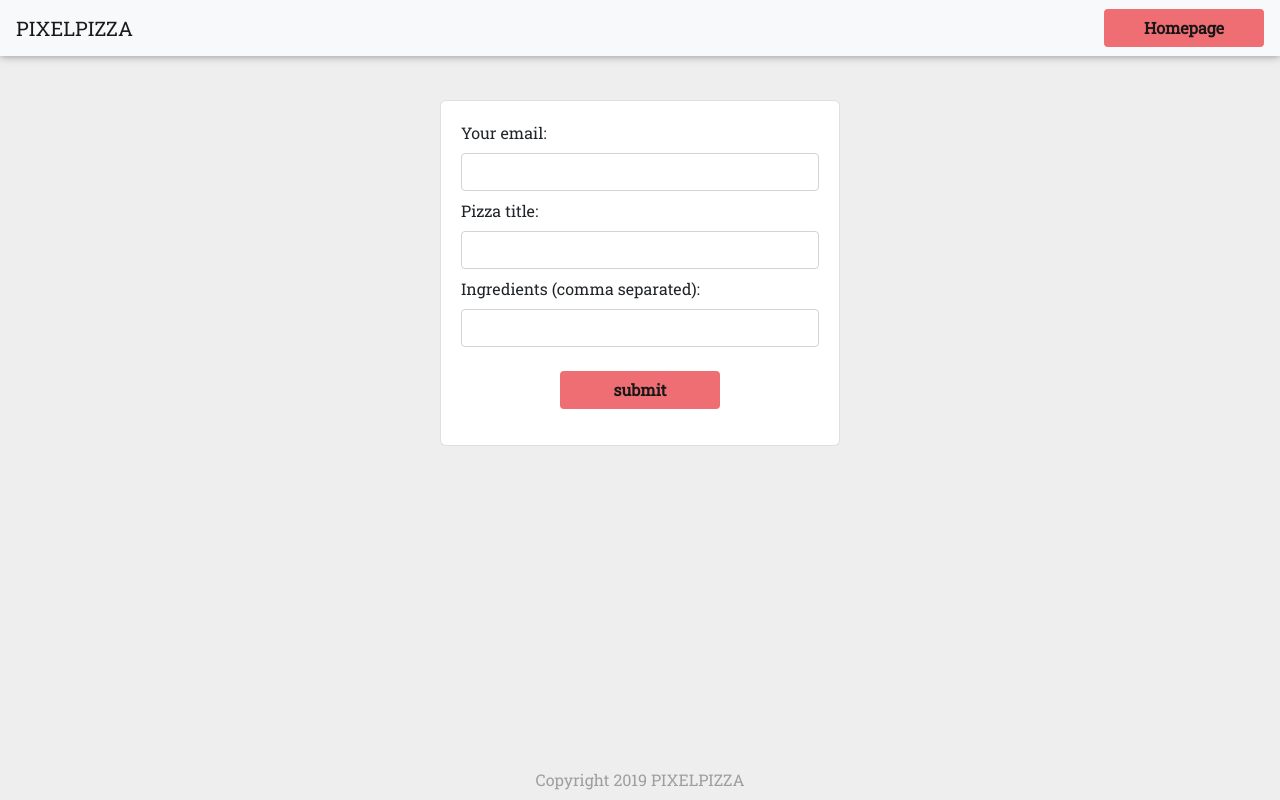
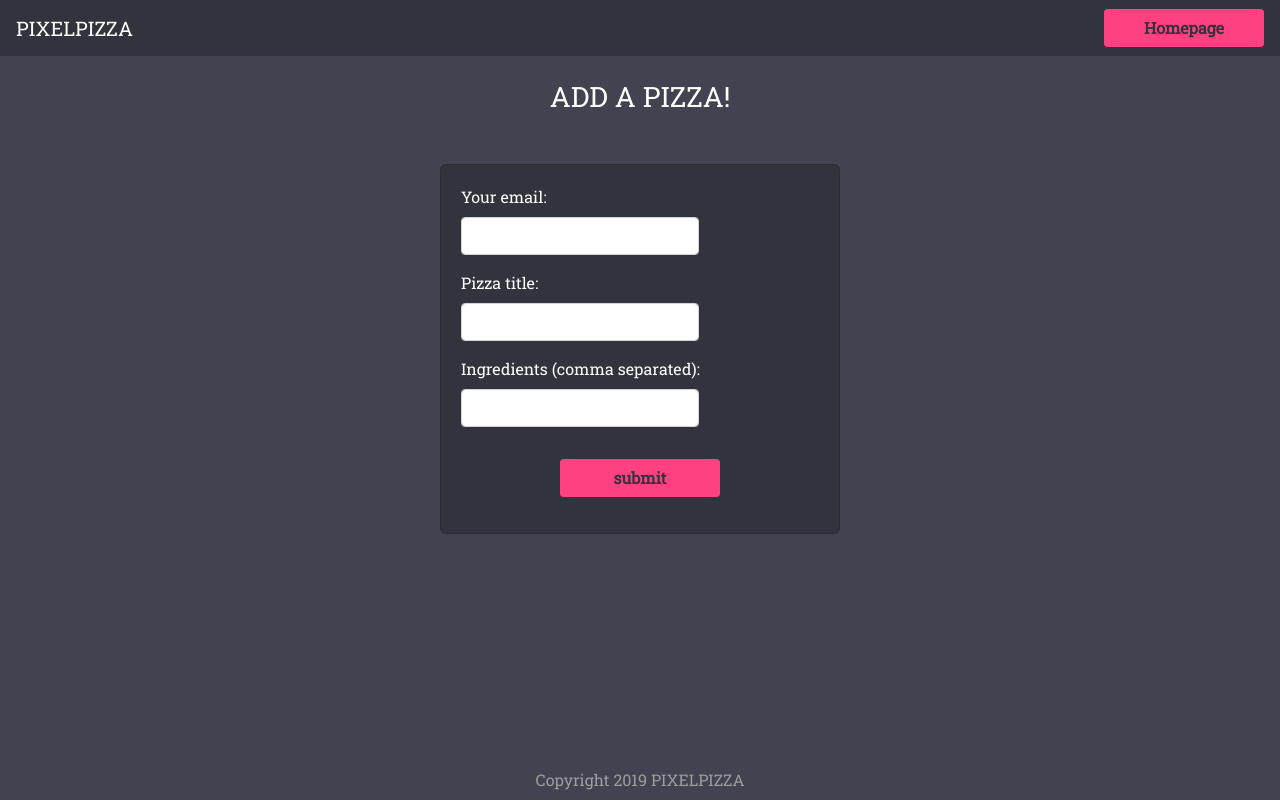
Before and after one commit to AdamsChristopher/phpizza, a PHP site: page /add.php in a window 1280 px wide. Run offline with PHP 8.4, Linux system fonts and the light colour scheme.

Commit message:
Changed theme to dark mode

```diff
--- a/add.php
+++ b/add.php
@@ -34,7 +34,8 @@
         $email = mysqli_real_escape_string($connection, $_POST['email']);
         $title = mysqli_real_escape_string($connection, $_POST['title']);
         $ingredients = mysqli_real_escape_string($connection, $_POST['ingredients']);
-      $sql = "INSERT INTO pizza (email, title, ingredients) VALUES ('$email', '$title', '$ingredients')";
+        $sql = "INSERT INTO pizza (email, title, ingredients)
+                VALUES ('$email', '$title', '$ingredients')";
 
         if (mysqli_query($connection, $sql)) {
             header('Location: index.php');
@@ -51,7 +52,7 @@
 <main>
     <section class="container">
         <h3 class="text-center m-3">ADD A PIZZA!</h3>
-    <div class="error-message center">
+        <div class="error-message">
             <?php echo $errors['form']; ?>
         </div>
         <div class="card">
@@ -65,6 +66,7 @@
                     <div class="error-message">
                         <?php echo $errors['email']; ?>
                     </div>
+                    <label>
                         <input
                                 class="form-control mb-2"
                                 type="text"
@@ -72,12 +74,14 @@
                                 name="email"
                                 value="<?php echo htmlspecialchars($email) ?>"
                         >
+                    </label>
                 </div>
                 <div>
                     <label for="pizza title">Pizza title:</label>
                     <div class="error-message">
                         <?php echo $errors['title']; ?>
                     </div>
+                    <label>
                         <input
                                 class="form-control mb-2"
                                 type="text"
@@ -85,12 +89,14 @@
                                 name="title"
                                 value="<?php echo htmlspecialchars($title) ?>"
                         >
+                    </label>
                 </div>
                 <div>
                     <label for="ingredients">Ingredients (comma separated):</label>
                     <div class="error-message">
                         <?php echo $errors['ingredients']; ?>
                     </div>
+                    <label>
                         <input
                                 class="form-control mb-2"
                                 type="text"
@@ -98,6 +104,7 @@
                                 name="ingredients"
                                 value="<?php echo htmlspecialchars($ingredients) ?>"
                         >
+                    </label>
                 </div>
                 <div class="d-flex justify-content-center">
                     <input
--- a/index.php
+++ b/index.php
@@ -1,7 +1,10 @@
 <?php
 include('config/db_connect.php');
 
-  $sql = 'SELECT title, ingredients, id FROM pizza ORDER BY created_at';
+$sql = "SELECT title, ingredients, id
+        FROM pizza
+        ORDER BY created_at";
+
 $results = mysqli_query($connection, $sql);
 $pizzas = mysqli_fetch_all($results, MYSQLI_ASSOC);
 
--- a/styles.css
+++ b/styles.css
@@ -1,42 +1,42 @@
 @import url('https://fonts.googleapis.com/css?family=Roboto+Mono|Roboto+Slab');
-
-#nav-wrapper {
-  background: #ffffff;
-}
 
 body {
   font-family: 'Roboto Slab', monospace, Verdana, sans-serif;
-  background: #eeeeee;
+  color: #ffffff;
+  background: #424250;
   display: flex;
   min-height: 100vh;
   flex-direction: column;
 }
 
 .navbar {
-  box-shadow: 0px 0px 8px #888888;
+  background: #33333d !important;
+  /* box-shadow: 0 0 8px #888888; */
+}
+
+.navbar-light .navbar-brand {
+  color: #ffffff;
 }
 
 main {
+  margin-top: 4rem;
   flex: 1 0 auto;
 }
 
-.brand-text {
-  color: #ee6e73 !important;
+.brand {
+  color: #33333d;
   font-weight: bold;
-}
-
-.brand {
-  color: #171717;
-  font-weight: bold;
-  background: #ee6e73 !important;
+  background: #ff4181 !important;
   width: 160px;
 }
 
 .brand:hover {
-  background: #F29599 !important;
+  background: #f29599 !important;
 }
 
 .card {
+  color: #ffffff;
+  background: #33333d;
   max-width: 400px;
   margin: 50px auto;
   padding: 20px;
@@ -48,18 +48,18 @@ main {
 }
 
 #pizza-picture {
-  color: #ee6e73;
+  color: #ff4181;
   margin-bottom: -30px;
   position: relative;
   top: -42px;
 }
 
 #pizza-title {
-  color: #ee6e73;
+  color: #ff4181;
 }
 
 #ingredients-title {
-  color: #ee6e73;
+  color: #ff4181;
 }
 
 #ingredients-list {
@@ -68,8 +68,8 @@ main {
 }
 
 input:focus {
-  border: 1px solid #ee6e73 !important;
-  box-shadow: 0 0 4px 1px #ee6e73 !important;
+  border: 1px solid #ff4181 !important;
+  box-shadow: 0 0 4px 1px #ff4181 !important;
 }
 
 #page-footer {
```
Also changed, not shown: info.php (+5 -4 lines), templates/footer.php (indentation only), templates/header.php (indentation only). Lines whose indentation alone changed are shown as unchanged.
